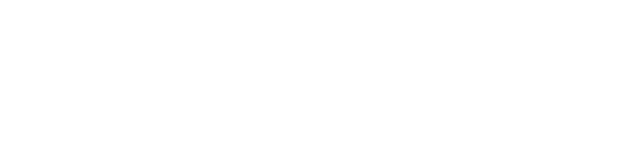
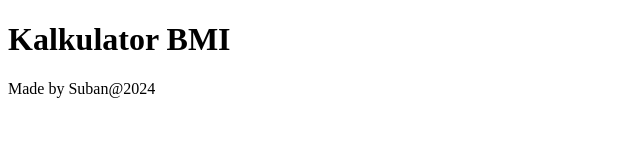
Before and after one commit to ahmadrioyo/revou_test_day5, a plain HTML site: page index.html in a window 1280 px wide. Shown: the whole page, without its empty margins (0-640 px from the left). Drawn offline with Linux system fonts and the light colour scheme.

Commit message:
update core layout

```diff
--- a/index.html
+++ b/index.html
@@ -7,6 +7,19 @@
     <link rel="stylesheet" href="css/styles.css">
 </head>
 <body>
+    <!-- Judul Website -->
+    <header>
+        <h1>Kalkulator BMI</h1>
+    </header>
 
+    <!-- Konten Website -->
+    <main>
+
+    </main>
+
+    <!-- Footer Website -->
+    <footer>
+        <p>Made by Suban@2024</p>
+    </footer>
 </body>
 </html>
```
